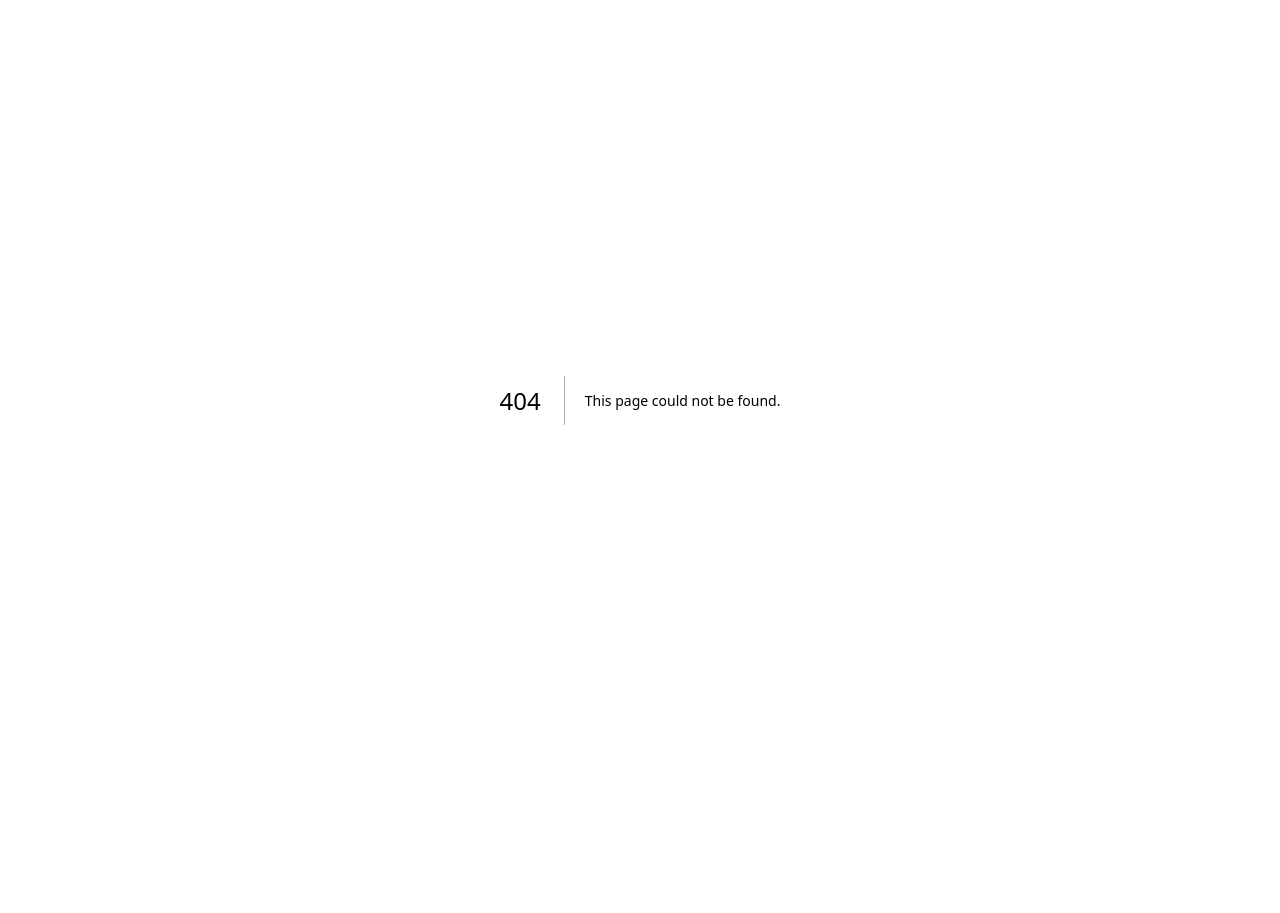
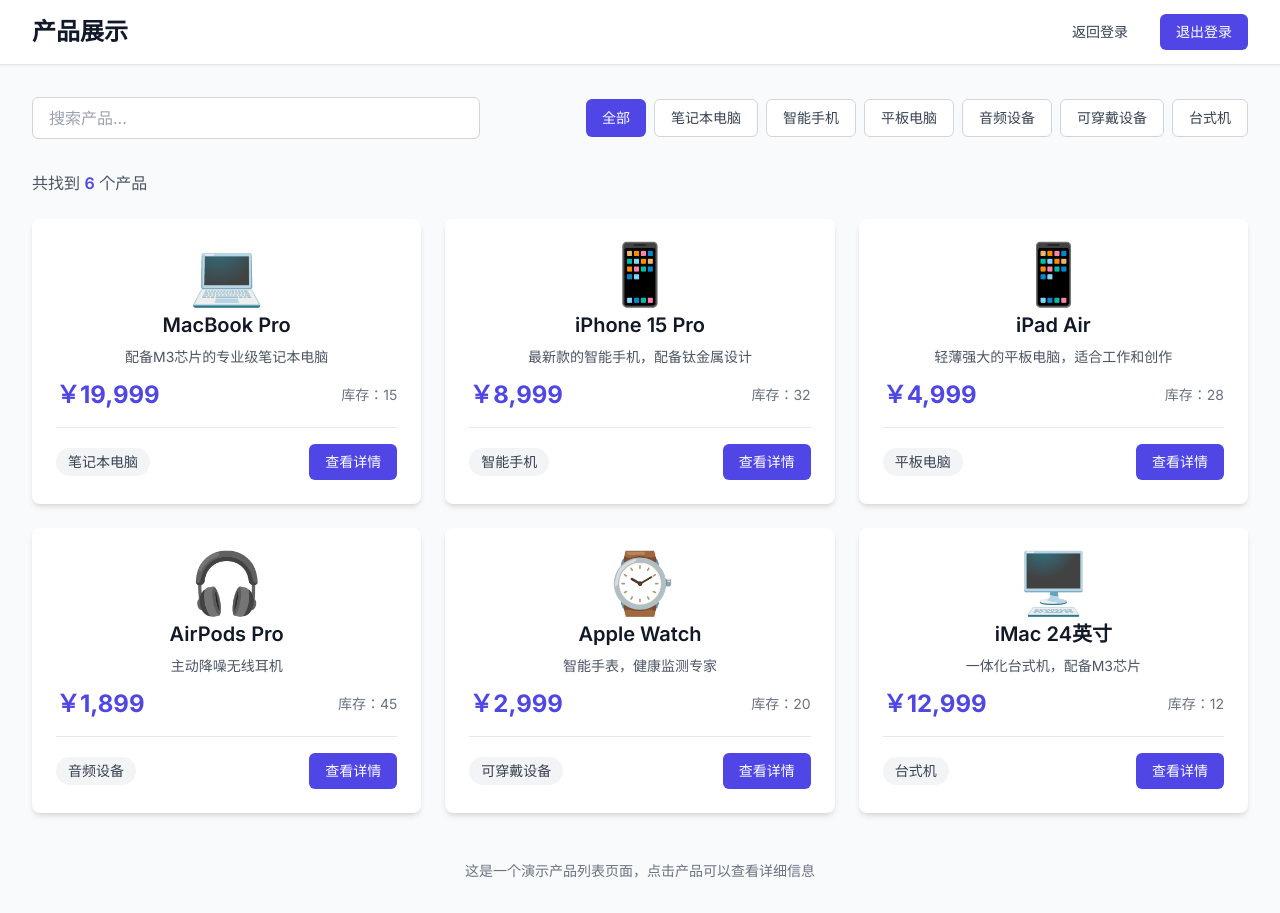
Before and after one commit to zhong0591/nextjs, a Next.js app: page /products in a window 1280 px wide. Before the commit this address had no page. Before the commit the page ends 800 px from the top, so only its background shows below. Built offline with nearby package versions, Linux system fonts and the light colour scheme.

Commit message:
add product page

```diff
--- a/src/app/page.tsx
+++ b/src/app/page.tsx
@@ -15,8 +15,8 @@
 
     // 简单的登录验证逻辑
     if (username === 'admin' && password === '123456') {
-      // 登录成功，跳转到欢迎页
-      router.push('/welcome')
+      // 登录成功，跳转到产品列表页
+      router.push('/products')
     } else {
       setError('用户名或密码错误')
     }
@@ -84,7 +84,8 @@
 
           <div className="text-center">
             <p className="text-sm text-gray-600">
-              演示账户: 用户名: admin, 密码: 123456
+              演示账户: 用户名: admin, 密码: 123456<br />
+              登录后将跳转到产品列表页面
             </p>
           </div>
         </form>
--- /dev/null
+++ b/src/app/products/page.tsx
@@ -0,0 +1,218 @@
+'use client'
+
+import { useRouter } from 'next/navigation'
+import { useState } from 'react'
+
+// 产品数据类型
+interface Product {
+  id: number
+  name: string
+  price: number
+  description: string
+  category: string
+  image: string
+  stock: number
+}
+
+// 产品数据
+const products: Product[] = [
+  {
+    id: 1,
+    name: 'MacBook Pro',
+    price: 19999,
+    description: '配备M3芯片的专业级笔记本电脑',
+    category: '笔记本电脑',
+    image: '💻',
+    stock: 15
+  },
+  {
+    id: 2,
+    name: 'iPhone 15 Pro',
+    price: 8999,
+    description: '最新款的智能手机，配备钛金属设计',
+    category: '智能手机',
+    image: '📱',
+    stock: 32
+  },
+  {
+    id: 3,
+    name: 'iPad Air',
+    price: 4999,
+    description: '轻薄强大的平板电脑，适合工作和创作',
+    category: '平板电脑',
+    image: '📱',
+    stock: 28
+  },
+  {
+    id: 4,
+    name: 'AirPods Pro',
+    price: 1899,
+    description: '主动降噪无线耳机',
+    category: '音频设备',
+    image: '🎧',
+    stock: 45
+  },
+  {
+    id: 5,
+    name: 'Apple Watch',
+    price: 2999,
+    description: '智能手表，健康监测专家',
+    category: '可穿戴设备',
+    image: '⌚',
+    stock: 20
+  },
+  {
+    id: 6,
+    name: 'iMac 24英寸',
+    price: 12999,
+    description: '一体化台式机，配备M3芯片',
+    category: '台式机',
+    image: '🖥️',
+    stock: 12
+  }
+]
+
+export default function Products() {
+  const router = useRouter()
+  const [selectedCategory, setSelectedCategory] = useState<string>('全部')
+  const [searchTerm, setSearchTerm] = useState('')
+
+  // 获取所有分类
+  const categories = ['全部', ...Array.from(new Set(products.map(product => product.category)))]
+
+  // 过滤产品
+  const filteredProducts = products.filter(product => {
+    const matchesCategory = selectedCategory === '全部' || product.category === selectedCategory
+    const matchesSearch = product.name.toLowerCase().includes(searchTerm.toLowerCase()) ||
+                         product.description.toLowerCase().includes(searchTerm.toLowerCase())
+    return matchesCategory && matchesSearch
+  })
+
+  const handleLogout = () => {
+    router.push('/')
+  }
+
+  const handleProductClick = (product: Product) => {
+    alert(`产品详情：\n名称：${product.name}\n价格：￥${product.price}\n库存：${product.stock}件`)
+  }
+
+  return (
+    <div className="min-h-screen bg-gray-50">
+      {/* 头部导航 */}
+      <header className="bg-white shadow-sm border-b">
+        <div className="max-w-7xl mx-auto px-4 sm:px-6 lg:px-8">
+          <div className="flex justify-between items-center h-16">
+            <h1 className="text-2xl font-bold text-gray-900">产品展示</h1>
+            <div className="flex items-center space-x-4">
+              <button
+                onClick={() => router.push('/')}
+                className="px-4 py-2 text-sm font-medium text-gray-700 hover:text-gray-900"
+              >
+                返回登录
+              </button>
+              <button
+                onClick={handleLogout}
+                className="px-4 py-2 text-sm font-medium text-white bg-indigo-600 rounded-md hover:bg-indigo-700"
+              >
+                退出登录
+              </button>
+            </div>
+          </div>
+        </div>
+      </header>
+
+      <div className="max-w-7xl mx-auto px-4 sm:px-6 lg:px-8 py-8">
+        {/* 搜索和筛选 */}
+        <div className="mb-8">
+          <div className="flex flex-col sm:flex-row gap-4 items-center justify-between">
+            <div className="flex-1 max-w-md">
+              <input
+                type="text"
+                placeholder="搜索产品..."
+                className="w-full px-4 py-2 border border-gray-300 rounded-md focus:outline-none focus:ring-2 focus:ring-indigo-500"
+                value={searchTerm}
+                onChange={(e) => setSearchTerm(e.target.value)}
+              />
+            </div>
+            <div className="flex gap-2">
+              {categories.map((category) => (
+                <button
+                  key={category}
+                  onClick={() => setSelectedCategory(category)}
+                  className={`px-4 py-2 rounded-md text-sm font-medium transition-colors ${
+                    selectedCategory === category
+                      ? 'bg-indigo-600 text-white'
+                      : 'bg-white text-gray-700 hover:bg-gray-100 border border-gray-300'
+                  }`}
+                >
+                  {category}
+                </button>
+              ))}
+            </div>
+          </div>
+        </div>
+
+        {/* 产品统计 */}
+        <div className="mb-6">
+          <p className="text-gray-600">
+            共找到 <span className="font-semibold text-indigo-600">{filteredProducts.length}</span> 个产品
+            {selectedCategory !== '全部' && (
+              <span> · 分类：{selectedCategory}</span>
+            )}
+          </p>
+        </div>
+
+        {/* 产品列表 */}
+        {filteredProducts.length === 0 ? (
+          <div className="text-center py-12">
+            <div className="text-gray-400 text-6xl mb-4">🔍</div>
+            <h3 className="text-lg font-medium text-gray-900 mb-2">没有找到产品</h3>
+            <p className="text-gray-600">请尝试调整搜索条件或筛选条件</p>
+          </div>
+        ) : (
+          <div className="grid grid-cols-1 md:grid-cols-2 lg:grid-cols-3 gap-6">
+            {filteredProducts.map((product) => (
+              <div
+                key={product.id}
+                className="bg-white rounded-lg shadow-md hover:shadow-lg transition-shadow cursor-pointer"
+                onClick={() => handleProductClick(product)}
+              >
+                <div className="p-6">
+                  <div className="text-center mb-4">
+                    <div className="text-6xl mb-2">{product.image}</div>
+                    <h3 className="text-xl font-semibold text-gray-900 mb-2">{product.name}</h3>
+                    <p className="text-sm text-gray-600 mb-3">{product.description}</p>
+                    <div className="flex justify-between items-center">
+                      <span className="text-2xl font-bold text-indigo-600">
+                        ￥{product.price.toLocaleString()}
+                      </span>
+                      <span className="text-sm text-gray-500">
+                        库存：{product.stock}
+                      </span>
+                    </div>
+                  </div>
+
+                  <div className="flex justify-between items-center pt-4 border-t border-gray-200">
+                    <span className="px-3 py-1 bg-gray-100 text-gray-700 rounded-full text-sm">
+                      {product.category}
+                    </span>
+                    <button className="px-4 py-2 bg-indigo-600 text-white rounded-md hover:bg-indigo-700 transition-colors text-sm">
+                      查看详情
+                    </button>
+                  </div>
+                </div>
+              </div>
+            ))}
+          </div>
+        )}
+
+        {/* 底部信息 */}
+        <div className="mt-12 text-center text-gray-500">
+          <p className="text-sm">
+            这是一个演示产品列表页面，点击产品可以查看详细信息
+          </p>
+        </div>
+      </div>
+    </div>
+  )
+}
```
